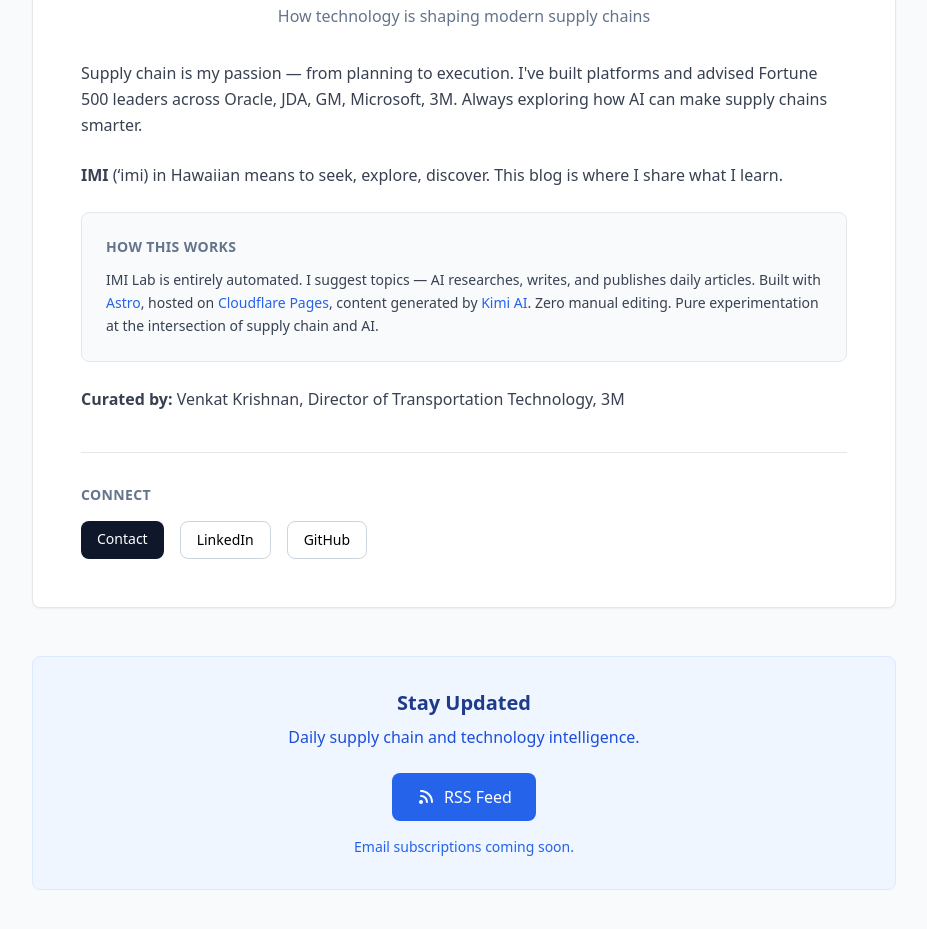
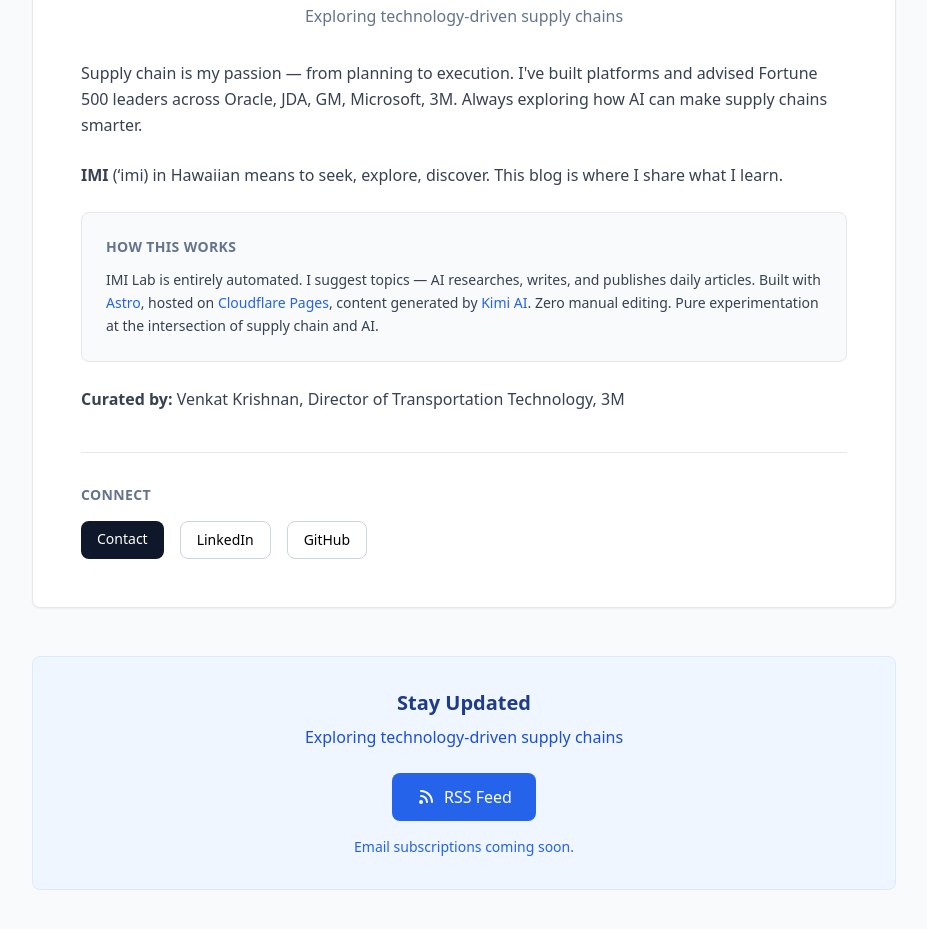
Before and after one commit to venkataramanik/imi-lab, an Astro site: page /about in a window 1280 px wide. Shown: the part 333-1262 px from the top of the page, without its empty margins (176-1103 px from the left). Built offline with nearby package versions, Linux system fonts and the light colour scheme; Astro itself is replaced by a stand-in of ours.

Commit message:
Update about.astro

```diff
--- a/src/pages/about.astro
+++ b/src/pages/about.astro
@@ -29,7 +29,7 @@ const companies = ["Oracle", "JDA", "GM", "Microsoft", "3M"];
       </div>
 
       <h1 class="text-3xl font-bold text-center mb-2">IMI Lab</h1>
-      <p class="text-slate-500 text-center mb-8">How technology is shaping modern supply chains</p>
+      <p class="text-slate-500 text-center mb-8">Exploring technology-driven supply chains</p>
 
       <div class="prose prose-lg max-w-none mb-10">
         <p class="text-gray-700 leading-relaxed mb-6">
@@ -69,7 +69,7 @@ const companies = ["Oracle", "JDA", "GM", "Microsoft", "3M"];
     <!-- Subscribe Section -->
     <div class="mt-12 bg-blue-50 border border-blue-100 rounded-lg p-8 text-center">
       <h2 class="text-xl font-bold text-blue-900 mb-2">Stay Updated</h2>
-      <p class="text-blue-700 mb-6">Daily supply chain and technology intelligence.</p>
+      <p class="text-blue-700 mb-6">Exploring technology-driven supply chains</p>
 
       <div class="flex flex-col sm:flex-row gap-4 justify-center items-center">
         <a href="/rss.xml"
```
